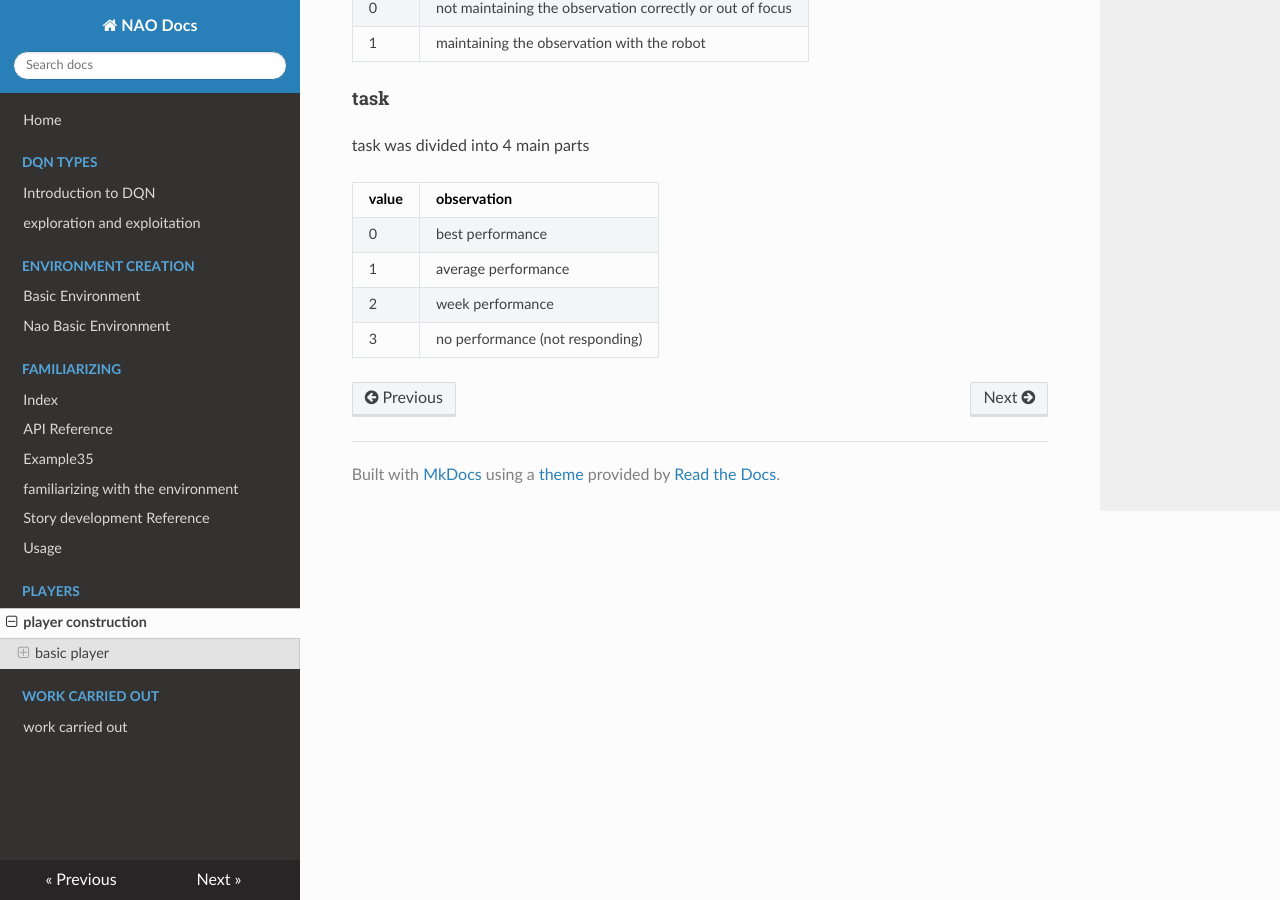
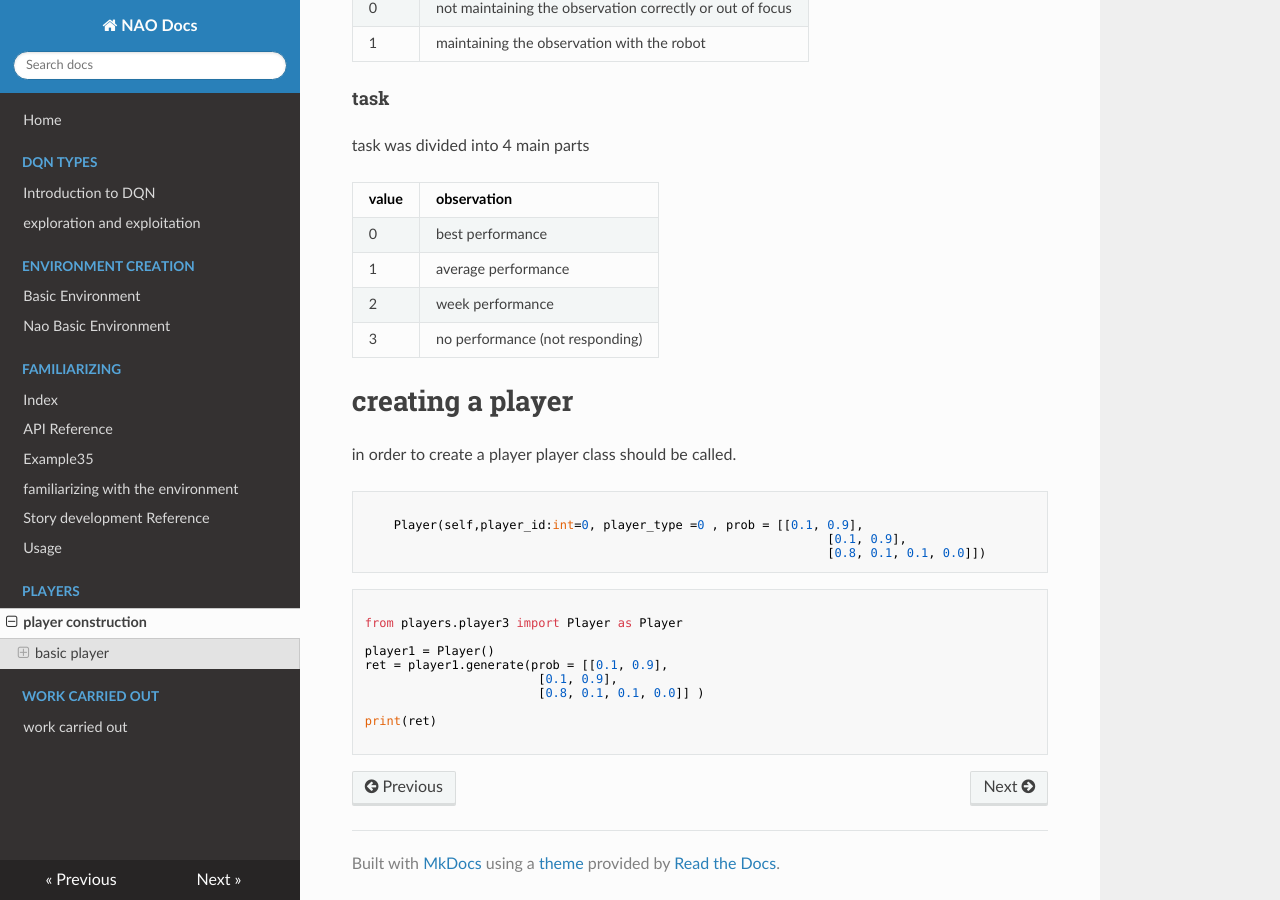
Before and after one commit to hasithz/Nao_doc, an MkDocs documentation site: the page built from docs/players/player updates.md, in a window 1280 px wide and 900 px high, scrolled down 1064 px. Built offline with MkDocs 1.6.1, drawn with Linux system fonts in a browser that asks for light colours; nearby versions of some CDN libraries.

Commit message:
player added

````diff
--- a/docs/players/player updates.md
+++ b/docs/players/player updates.md
@@ -47,3 +47,28 @@ task was divided into 4 main parts
 | 1   | average performance |
 | 2   | week performance |
 | 3   | no performance (not responding) |
+
+# creating a player
+
+in order to create a player player class should be called.
+
+```python
+
+    Player(self,player_id:int=0, player_type =0 , prob = [[0.1, 0.9],
+                                                                [0.1, 0.9],
+                                                                [0.8, 0.1, 0.1, 0.0]])
+```
+
+
+```python
+
+from players.player3 import Player as Player
+
+player1 = Player()
+ret = player1.generate(prob = [[0.1, 0.9],
+                        [0.1, 0.9],
+                        [0.8, 0.1, 0.1, 0.0]] )
+
+print(ret)
+
+```
````
